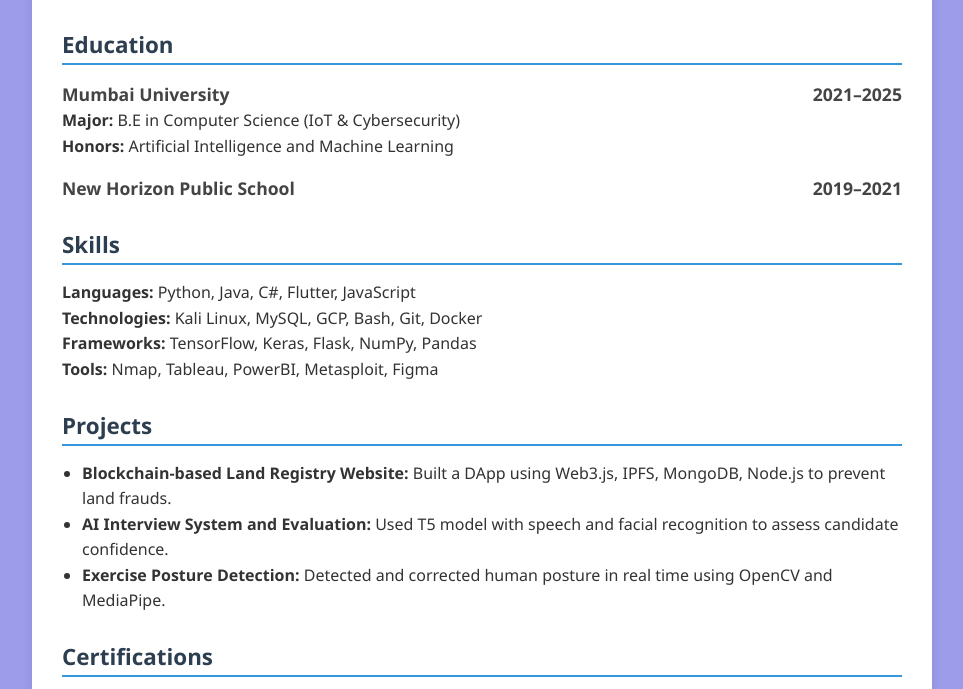
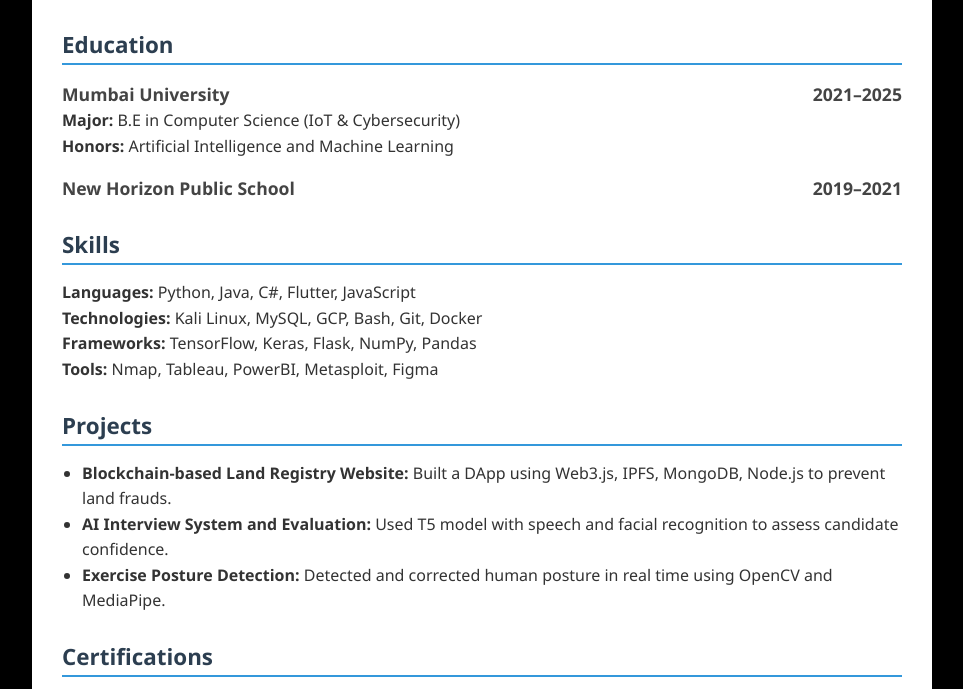
Before and after one commit to Nivedh-prog/github_assignment, a plain HTML site: page index.html in a window 1280 px wide. Shown: the part 150-839 px from the top of the page, without its empty margins (158-1121 px from the left). Drawn offline with Linux system fonts and the light colour scheme.

Commit message:
this is next f1 commit

```diff
--- a/style.css
+++ b/style.css
@@ -6,7 +6,7 @@
 }
 
 body {
-  background-color: #9c9ceb;
+  background-color: #000000;
   color: #333;
   line-height: 1.6;
   padding: 20px;
```
